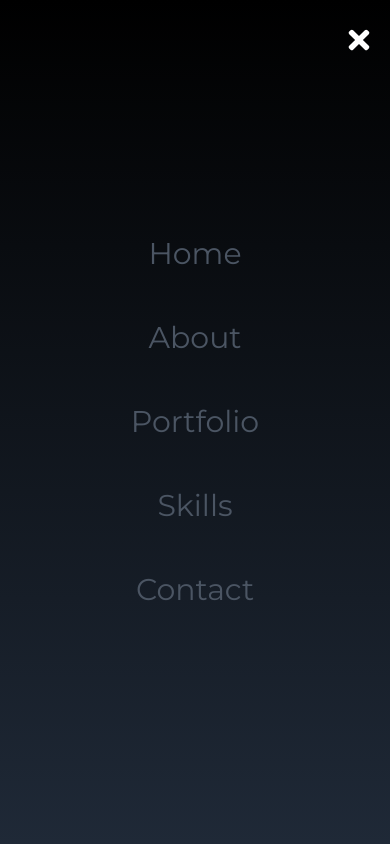
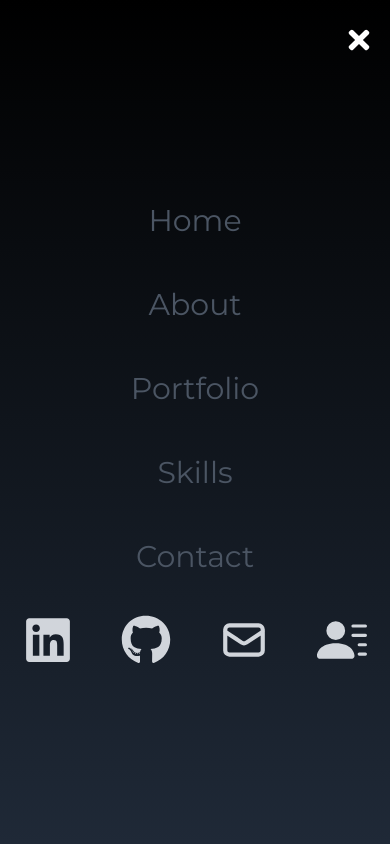
Before and after one commit to akm-engineer/portfolio, a React (Create React App) app: page / in a window 390 px wide. Both pictures are taken after a click on the element 367 px from the left and 40 px from the top of the page. Shown: the top 844 px of the page. Built offline with nearby package versions, Linux system fonts and the light colour scheme.

Commit message:
editing navabr for mobile devices

```diff
--- a/src/components/Navbar.jsx
+++ b/src/components/Navbar.jsx
@@ -1,6 +1,9 @@
 import React, { useState } from "react";
 import { FaBars, FaTimes } from "react-icons/fa";
 import { Link } from "react-scroll";
+import { FaGithub, FaLinkedin } from "react-icons/fa";
+import { HiOutlineMail } from "react-icons/hi";
+import { BsFillPersonLinesFill } from "react-icons/bs";
 
 const link = [
   {
@@ -22,6 +25,46 @@ const link = [
   {
     id: 5,
     item: "contact",
+  },
+];
+const socialLinks = [
+  {
+    id: 1,
+    child: (
+      <>
+        <FaLinkedin size={50} />
+      </>
+    ),
+    href: "https://www.linkedin.com/in/work-ashish/",
+  },
+  {
+    id: 2,
+    child: (
+      <>
+        <FaGithub size={50} />
+      </>
+    ),
+    href: "https://github.com/akm-engineer",
+  },
+  {
+    id: 3,
+    child: (
+      <>
+        <HiOutlineMail size={50} />
+      </>
+    ),
+    href: "mailto:ashishgk1999@gmail.com",
+  },
+  {
+    id: 4,
+    child: (
+      <>
+        <BsFillPersonLinesFill size={50} />
+      </>
+    ),
+    href: "/Ashish_Kumar_Mishra_Resume.pdf",
+
+    download: true,
   },
 ];
 const Navbar = () => {
@@ -68,6 +111,23 @@ const Navbar = () => {
               </Link>
             </li>
           ))}
+          <li>
+            <ul className="flex flex-row justify-around px-4 mt-4">
+              {socialLinks.map(({ id, child, href, download }) => (
+                <li key={id} className={"flex flex-row  items-center px-6    "}>
+                  <a
+                    href={href}
+                    download={download}
+                    className="text-gray-300"
+                    target="_blank"
+                    rel="noreferrer"
+                  >
+                    {child}
+                  </a>
+                </li>
+              ))}
+            </ul>
+          </li>
         </ul>
       )}
     </div>
```
